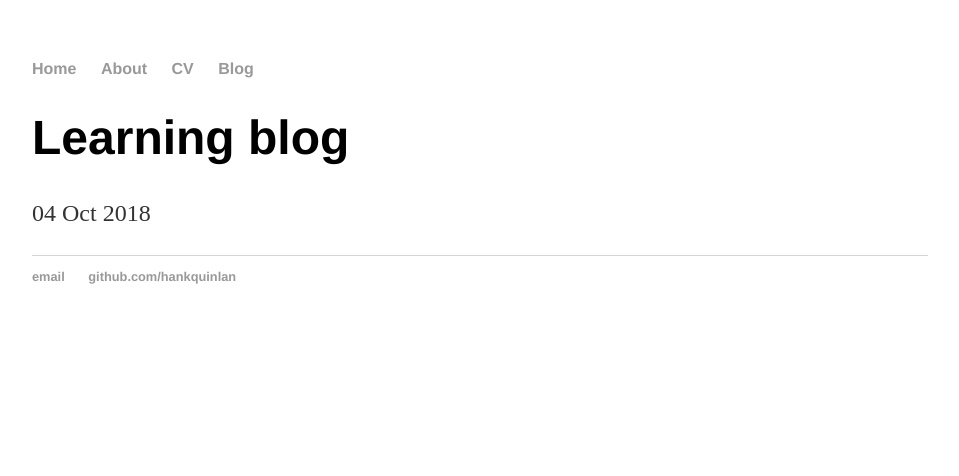
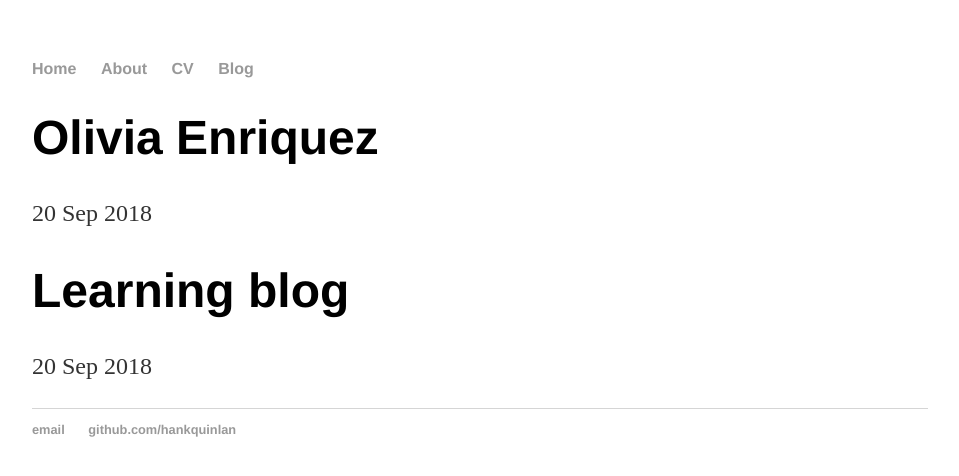
Before and after one commit to oliviae5741/oliviae5741.github.io, a Jekyll site: the page built from _posts/2018-10-04-weekly-reflection-01.md, in a window 1280 px wide. Shown: the top 476 px of the page, without its empty margins (160-1119 px from the left). Built offline with Jekyll 4.4.1, drawn with Linux system fonts in a browser that asks for light colours.

Commit message:
Update 2018-10-04-weekly-reflection-01.md

```diff
--- a/_posts/2018-10-04-weekly-reflection-01.md
+++ b/_posts/2018-10-04-weekly-reflection-01.md
@@ -1,5 +1,7 @@
 ---
-layout: default
+layout: post
+title: Olivia Enriquez
+date: 2018-09-20
 ---
 
 <h1> Learning blog </h1>
```
